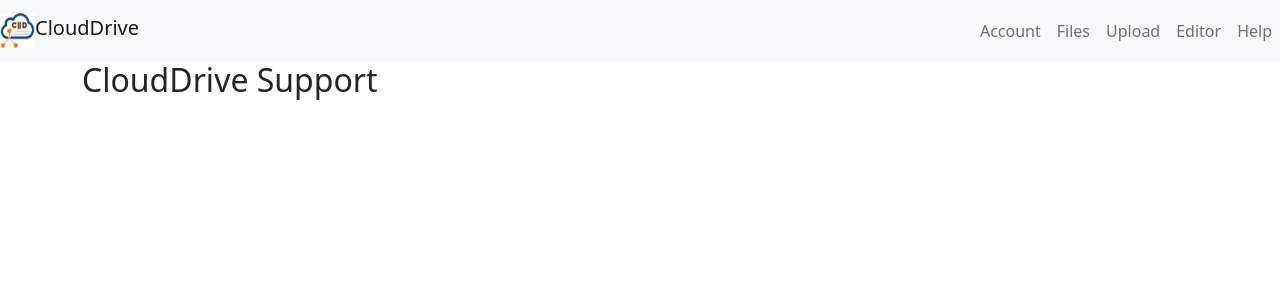
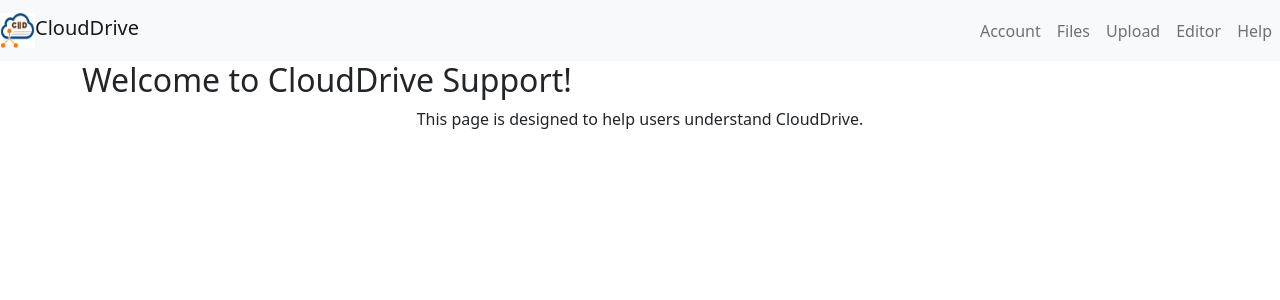
Before and after one commit to The-Rensselaer-Communion-of-Students/React, a React (Create React App) app in the folder cloud_drive/: page /help in a window 1280 px wide. Shown: the top 300 px of the page. Built offline with nearby package versions, Linux system fonts and the light colour scheme; no server answers; a web font is replaced by a local one.

Commit message:
Added Table for Documents

```diff
--- a/cloud_drive/src/Components/Navbarf.jsx
+++ b/cloud_drive/src/Components/Navbarf.jsx
@@ -18,7 +18,7 @@ export default function Navbarf() {
       </Navbar.Brand>
       <Nav className="justify-content-end" style={{ width: "100%" }}>
     <Nav.Item>
-      <Nav.Link href="/UserInfo">Account</Nav.Link>
+      <Nav.Link href="/dashboard">Account</Nav.Link>
     </Nav.Item>
     <Nav.Item>
       <Nav.Link href="/Files">Files</Nav.Link>
--- a/cloud_drive/src/Pages/Dashboard.jsx
+++ b/cloud_drive/src/Pages/Dashboard.jsx
@@ -4,6 +4,7 @@ import { useUserContext } from "../context/userContext";
 import { useNavigate } from "react-router-dom";
 import Navbarf from "../Components/Navbarf";
 import "./Dashboard.css"
+import { Table } from 'react-bootstrap';
 
 const Dashboard = () => {
   const { user, logoutUser, changeProfilePic } = useUserContext();
@@ -50,7 +51,21 @@ const Dashboard = () => {
               </Form>
           </div>
           <div className='column'>
-            {/*Table with all documents displayed here*/}
+            <Table responsive>
+              <thead>
+                <tr>
+                  <th>File Number</th>
+                  <th>Name</th>
+                  <th>Size</th>
+                  <th>Type</th>
+                </tr>
+              </thead>
+              <tbody>
+                <tr>
+                  <td></td>
+                </tr>
+              </tbody>
+            </Table>
           </div>
         </div>
       </div>
--- a/cloud_drive/src/Pages/Help.jsx
+++ b/cloud_drive/src/Pages/Help.jsx
@@ -12,8 +12,10 @@ const HelpPage = () => {
         <div className="container">
             <section className="row">
                 <div className="column">
-                    <h2>CloudDrive Support</h2>
-
+                    <h2>Welcome to CloudDrive Support!</h2>
+                    <p>
+                        This page is designed to help users understand CloudDrive.
+                    </p>
                 </div>
             </section>
         </div>
```
